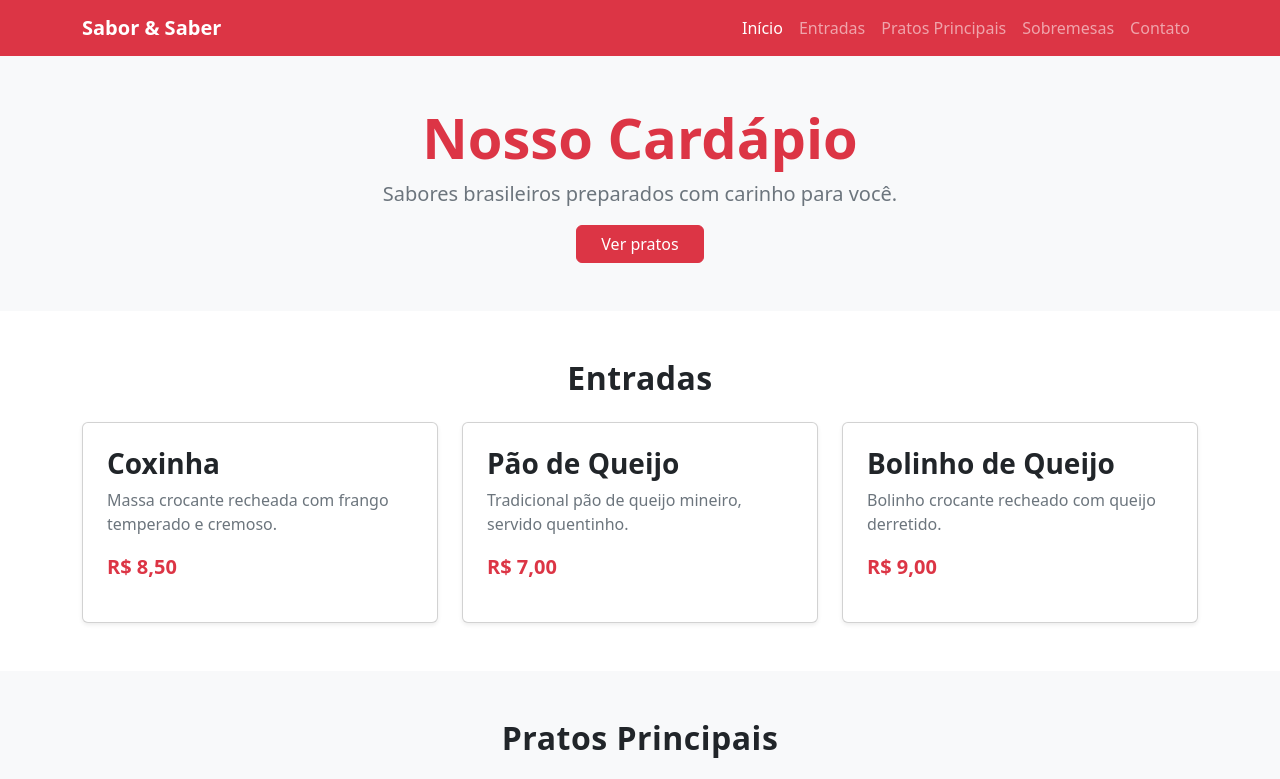
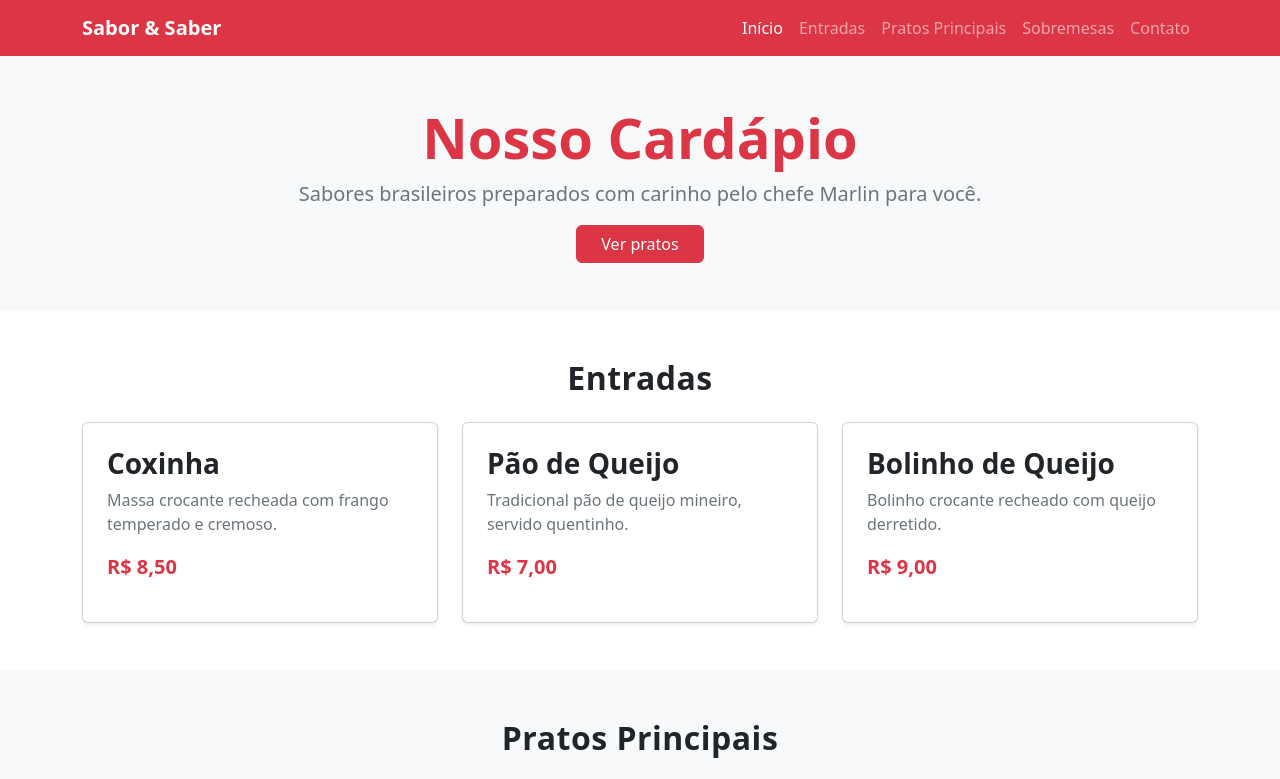
Before and after one commit to PPinheiro20/ms2-sub-pedro-pinheiro, a website: page index.html in a window 1280 px wide. Shown: the top 779 px of the page. Drawn offline with nearby package versions, Linux system fonts and the light colour scheme.

Commit message:
feat: adicionado ao HTML que os pratos foram feitos pelo chefe Marlin

```diff
--- a/index.html
+++ b/index.html
@@ -90,7 +90,7 @@
                     </h1>
 
                     <p class="lead text-secondary">
-                        Sabores brasileiros preparados com carinho
+                        Sabores brasileiros preparados com carinho pelo chefe Marlin
                         para você.
                     </p>
 
```
